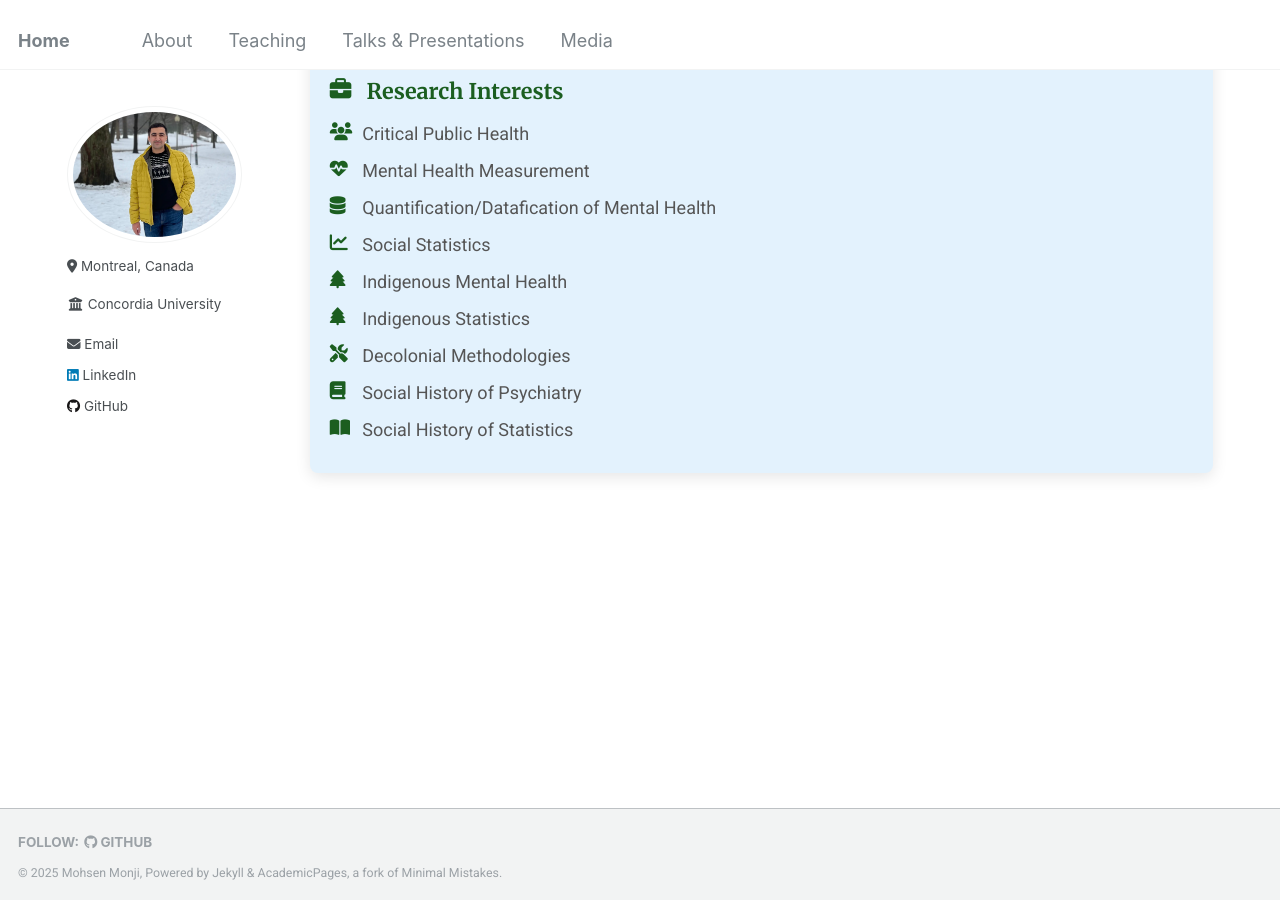
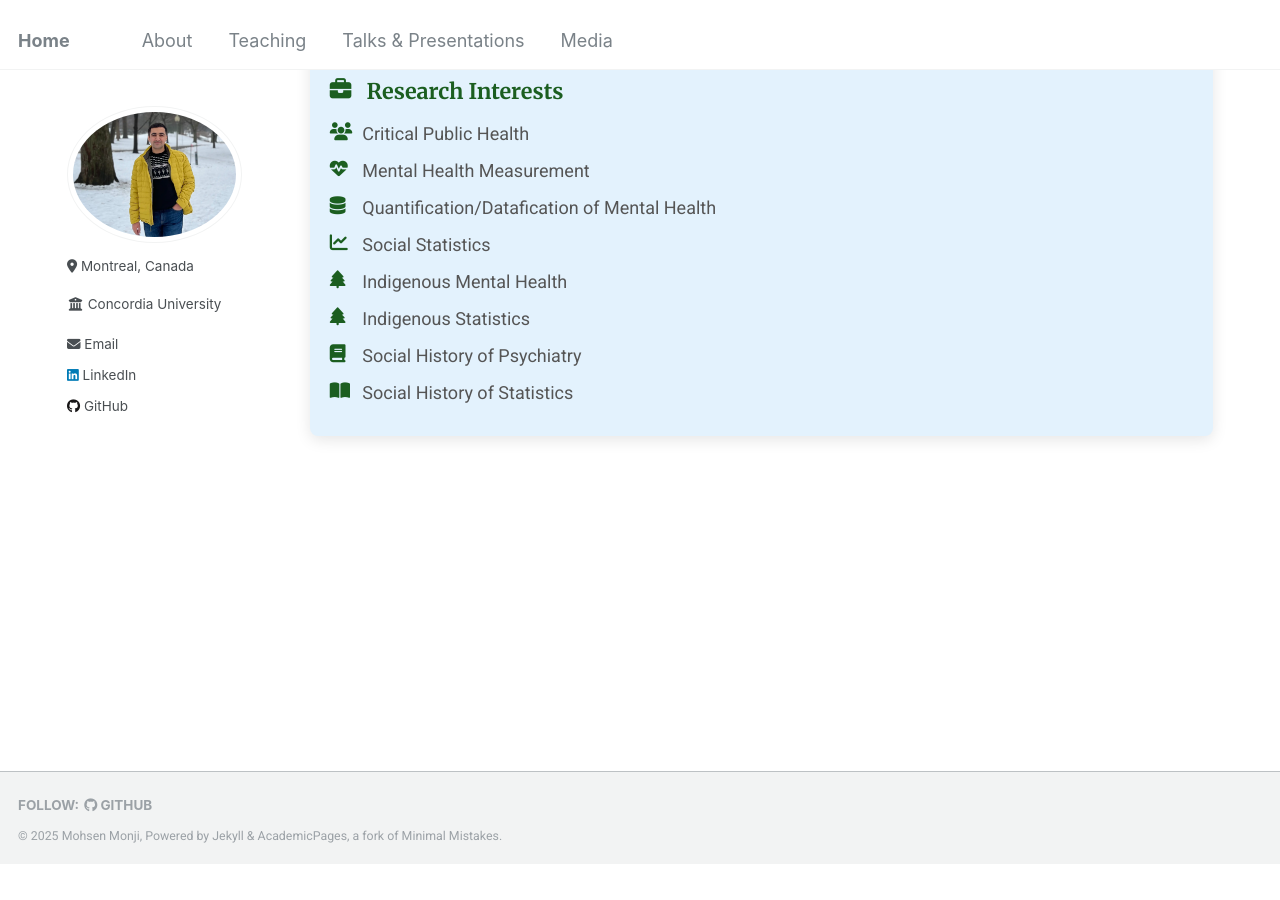
Before and after one commit to Mohsnmonji/mohsnmonji.github.io, a Jekyll site: the page built from about-me.md, in a window 1280 px wide and 900 px high, scrolled down 700 px. Built offline with Jekyll 4.4.1, drawn with Linux system fonts in a browser that asks for light colours; after the commit the page ends 1563 px from its top, so only the background shows below that.

Commit message:
Update about-me.md

```diff
--- a/about-me.md
+++ b/about-me.md
@@ -127,7 +127,6 @@ author_profile: true
     <li><i class="fas fa-chart-line icon"></i> Social Statistics</li>
     <li><i class="fas fa-tree icon"></i> Indigenous Mental Health</li>
     <li><i class="fas fa-tree icon"></i> Indigenous Statistics</li>
-    <li><i class="fas fa-tools icon"></i> Decolonial Methodologies</li>
     <li><i class="fas fa-book icon"></i> Social History of Psychiatry</li>
     <li><i class="fas fa-book-open icon"></i> Social History of Statistics</li>
   </ul>
```
